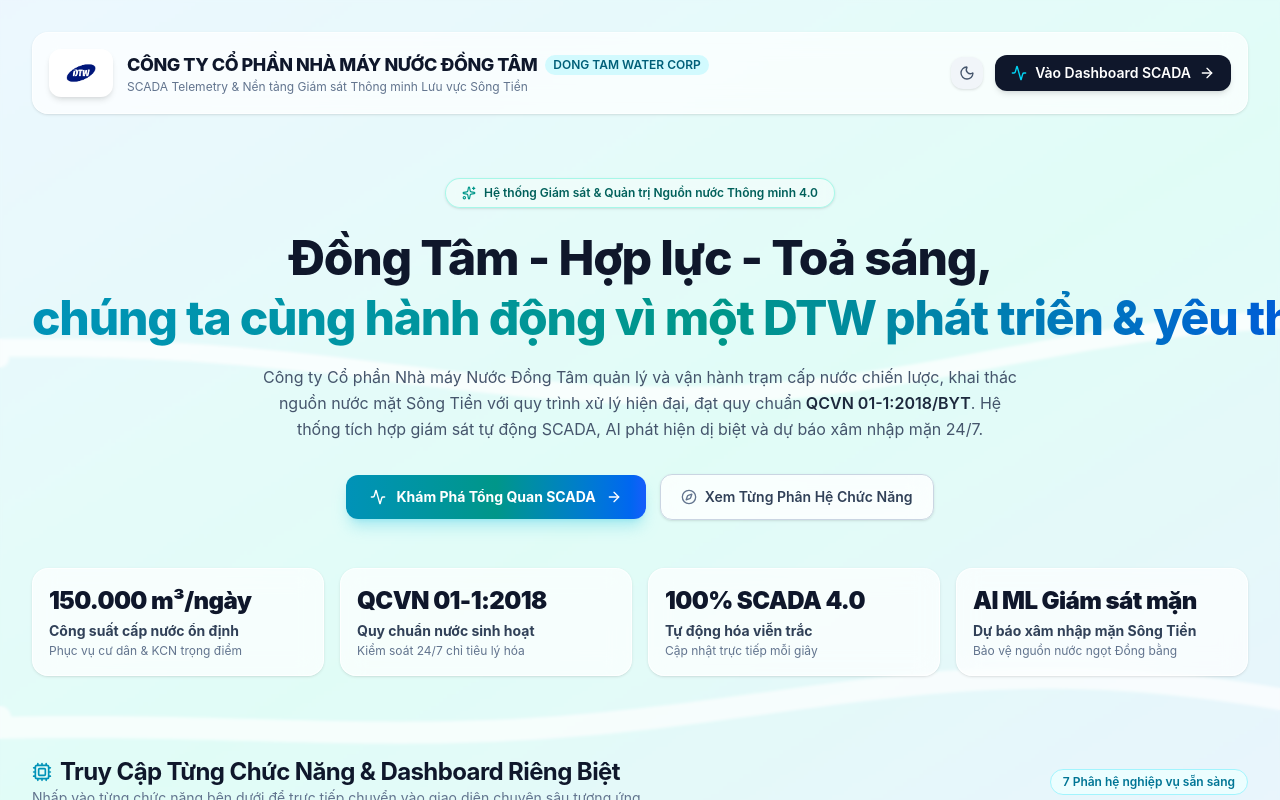
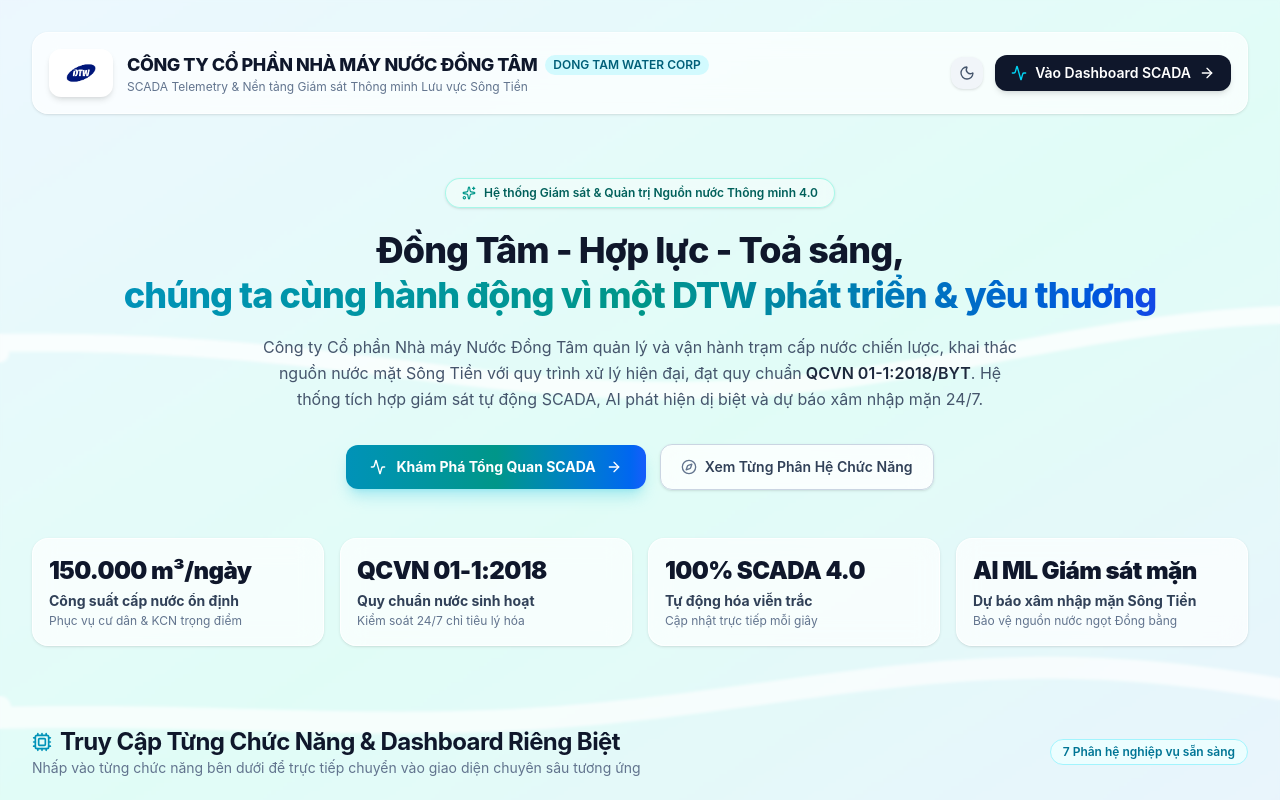
Before and after one commit to KimYen09/DTW, a React (Vite) app in the folder frontend/: page / in a window 1280 px wide. Shown: the top 800 px of the page. Built offline with nearby package versions, Linux system fonts and the light colour scheme; no server answers.

Commit message:
UI: Tinh chỉnh text-balance và giảm nhẹ cỡ chữ slogan để cân đối

```diff
--- a/frontend/src/components/CompanyIntro.tsx
+++ b/frontend/src/components/CompanyIntro.tsx
@@ -180,10 +180,10 @@
             <span>Hệ thống Giám sát & Quản trị Nguồn nước Thông minh 4.0</span>
           </div>
 
-          <h1 className="mt-5 text-3xl font-extrabold tracking-tight text-slate-900 dark:text-white sm:text-4xl lg:text-5xl leading-tight">
-            Đồng Tâm - Hợp lực - Toả sáng, <br className="hidden sm:inline" />
-            <span className="inline-block whitespace-nowrap bg-gradient-to-r from-cyan-600 via-teal-600 to-blue-700 dark:from-cyan-400 dark:via-teal-400 dark:to-blue-500 bg-clip-text text-transparent">
-              chúng ta cùng hành động vì một DTW phát triển & yêu thương
+          <h1 className="mt-5 text-balance text-2xl font-extrabold tracking-tight text-slate-900 dark:text-white sm:text-3xl lg:text-4xl leading-tight">
+            Đồng Tâm - Hợp lực - Toả sáng, <br className="hidden lg:inline" />
+            <span className="bg-gradient-to-r from-cyan-600 via-teal-600 to-blue-700 dark:from-cyan-400 dark:via-teal-400 dark:to-blue-500 bg-clip-text text-transparent">
+              chúng ta cùng hành động vì một DTW phát triển & <span className="whitespace-nowrap">yêu thương</span>
             </span>
           </h1>
 
```
